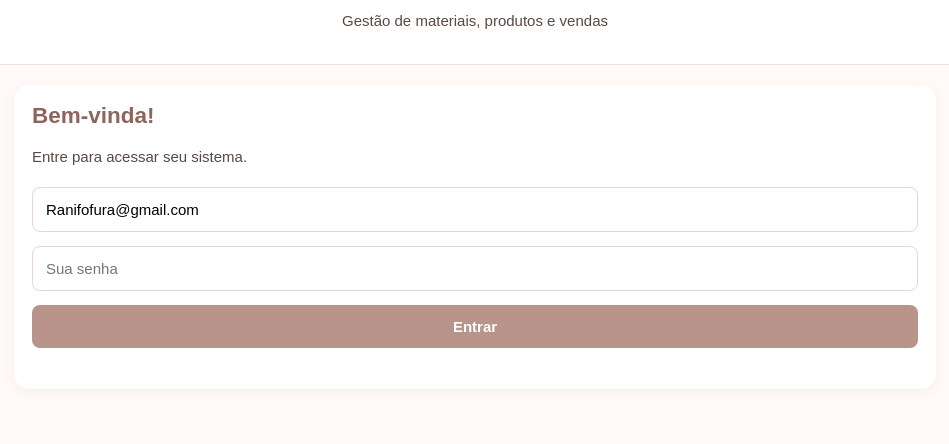
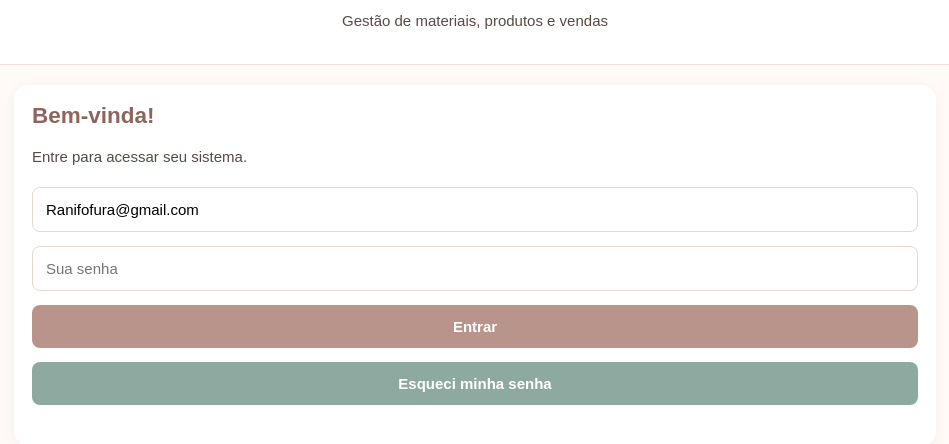
Before and after one commit to ranielle9154/mundo-dos-lacos, a plain HTML site: page index.html in a window 1280 px wide. Shown: the part 58-502 px from the top of the page, without its empty margins (165-1114 px from the left). Drawn offline with nearby package versions, Linux system fonts and the light colour scheme.

Commit message:
Adiciona recuperação de senha do acesso

```diff
--- a/index.html
+++ b/index.html
@@ -8,7 +8,7 @@
 *{box-sizing:border-box}body{margin:0;background:#fffaf8;color:#594943;font:15px Arial,sans-serif}header{background:#fff;padding:20px;text-align:center;border-bottom:1px solid #eee1dc}header h1{margin:0;color:#a47d73}main{max-width:950px;margin:20px auto;padding:0 14px}.card{background:#fff;padding:18px;border-radius:15px;box-shadow:0 3px 15px #0000000c;margin-bottom:16px}h2{color:#8c665d;margin-top:0}input,select,button{width:100%;padding:13px;margin:7px 0;border-radius:8px;font-size:15px}input,select{border:1px solid #e5d7d1}button{border:0;background:#b9948b;color:white;font-weight:bold}button:disabled{opacity:.6}.msg{padding:8px 0;white-space:normal}.err{color:#bd4545}.ok{color:#477b64}.hidden{display:none!important}.tabs{display:flex;gap:8px;flex-wrap:wrap}.tabs button{width:auto;flex:1;background:#f3e8e4;color:#7c5c54}.tabs button.active{background:#b9948b;color:white}.tab{display:none}.tab.active{display:block}.grid{display:grid;grid-template-columns:1fr 1fr;gap:8px}.tablewrap{overflow:auto}table{width:100%;border-collapse:collapse;min-width:480px}td,th{text-align:left;padding:10px;border-bottom:1px solid #eee1dc}th{color:#9b7770;background:#fcf7f5}.right{display:flex;justify-content:space-between;align-items:center;gap:10px}@media(max-width:600px){.grid{grid-template-columns:1fr}}
 </style></head>
 <body><header><h1>🎀 Mundo dos Laços</h1><p>Gestão de materiais, produtos e vendas</p></header><main>
-<section id="login" class="card"><h2>Bem-vinda!</h2><p>Entre para acessar seu sistema.</p><input id="email" type="email" autocomplete="username" placeholder="Seu e-mail" value="Ranifofura@gmail.com"><input id="senha" type="password" autocomplete="current-password" placeholder="Sua senha"><button id="entrar">Entrar</button><div id="loginMsg" class="msg" role="status"></div></section>
+<section id="login" class="card"><h2>Bem-vinda!</h2><p>Entre para acessar seu sistema.</p><input id="email" type="email" autocomplete="username" placeholder="Seu e-mail" value="Ranifofura@gmail.com"><input id="senha" type="password" autocomplete="current-password" placeholder="Sua senha"><button id="entrar">Entrar</button><button type="button" id="recuperar" style="background:#8eaaa0">Esqueci minha senha</button><div id="loginMsg" class="msg" role="status"></div></section>
 <section id="app" class="hidden"><div class="card right"><div><b>Painel Administrativo ❤️</b><div id="usuario"></div></div><button id="sair" style="width:auto">Sair</button></div>
 <nav class="tabs"><button class="active" data-tab="materiais">📦 Materiais</button><button data-tab="produtos">🎀 Produtos</button><button data-tab="clientes">👩‍👧 Clientes</button></nav>
 <section id="materiais" class="tab active"><div class="card"><h2>Cadastrar material</h2><div class="grid"><input id="mNome" placeholder="Nome do material"><select id="mUn"><option value="">Unidade</option><option value="metro">Metro</option><option value="unidade">Unidade</option><option value="pacote">Pacote</option><option value="rolo">Rolo</option><option value="par">Par</option></select><input id="mQtd" type="number" min="0" step="0.01" placeholder="Quantidade em estoque"><input id="mCusto" type="number" min="0" step="0.0001" placeholder="Custo por unidade (R$)"></div><button id="salvarM">Salvar material</button><div id="mMsg" class="msg"></div></div><div class="card"><div class="right"><h2>Estoque atual</h2><button id="recarregarM" style="width:auto">Atualizar</button></div><div class="tablewrap"><table><thead><tr><th>Material</th><th>Unidade</th><th>Estoque</th><th>Custo unitário</th><th>Total</th></tr></thead><tbody id="mLista"></tbody></table></div></div></section>
@@ -31,6 +31,7 @@ async function clientes(){const d=await query(client.from('customers').select('i
 async function painel(session){$('login').classList.add('hidden');$('app').classList.remove('hidden');$('usuario').textContent=session.user.email||'';await Promise.all([materiais(),produtos(),clientes()])}
 $('entrar').addEventListener('click',async()=>{const email=$('email').value.trim(),password=$('senha').value;if(!email||!password){msg('loginMsg','Digite seu e-mail e sua senha.',true);return}$('entrar').disabled=true;$('entrar').textContent='Entrando...';msg('loginMsg','Conectando ao sistema...');try{const {data,error}=await client.auth.signInWithPassword({email,password});if(error)throw error;msg('loginMsg','Acesso autorizado!');await painel(data.session)}catch(e){msg('loginMsg','Não foi possível entrar: '+(e.message||'verifique a conexão e os dados.'),true)}finally{$('entrar').disabled=false;$('entrar').textContent='Entrar'}});
 $('senha').addEventListener('keydown',e=>{if(e.key==='Enter')$('entrar').click()});
+$('recuperar').addEventListener('click',async()=>{const email=$('email').value.trim();if(!email){msg('loginMsg','Digite seu e-mail para receber o link de recuperação.',true);return}$('recuperar').disabled=true;msg('loginMsg','Enviando solicitação de recuperação...');try{const {error}=await client.auth.resetPasswordForEmail(email,{redirectTo:location.origin+location.pathname});if(error)throw error;msg('loginMsg','Se esse e-mail estiver cadastrado, você receberá uma mensagem com o link para criar outra senha. Confira também o spam.')}catch(e){msg('loginMsg','Não foi possível solicitar a recuperação: '+e.message,true)}finally{$('recuperar').disabled=false}});
 $('sair').addEventListener('click',async()=>{await client.auth.signOut();$('app').classList.add('hidden');$('login').classList.remove('hidden');$('senha').value='';msg('loginMsg','Você saiu do sistema.')});
 document.querySelectorAll('[data-tab]').forEach(b=>b.addEventListener('click',()=>{document.querySelectorAll('[data-tab]').forEach(x=>x.classList.toggle('active',x===b));document.querySelectorAll('.tab').forEach(x=>x.classList.toggle('active',x.id===b.dataset.tab))}));
 $('salvarM').addEventListener('click',async()=>{const name=$('mNome').value.trim(),unit=$('mUn').value,stock=Number($('mQtd').value),cost_per_unit=Number($('mCusto').value);if(!name||!unit||$('mQtd').value===''||$('mCusto').value===''){msg('mMsg','Preencha todos os campos.',true);return}const d=await query(client.from('materials').insert({name,unit,stock,cost_per_unit}).select(),'mMsg');if(d){msg('mMsg','Material cadastrado!');['mNome','mQtd','mCusto'].forEach(i=>$(i).value='');$('mUn').value='';materiais()}});
```
